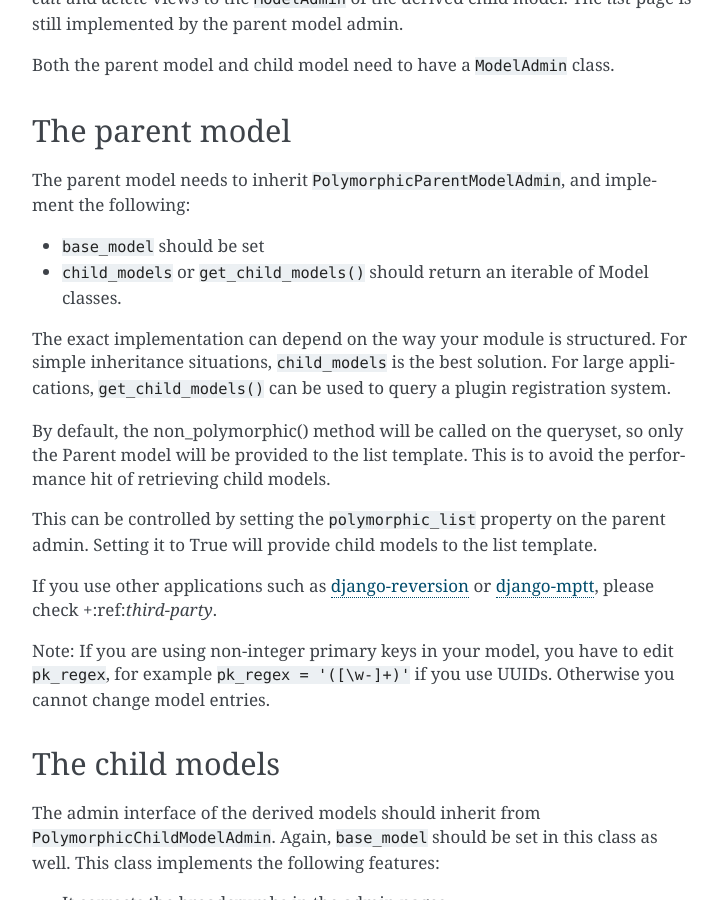
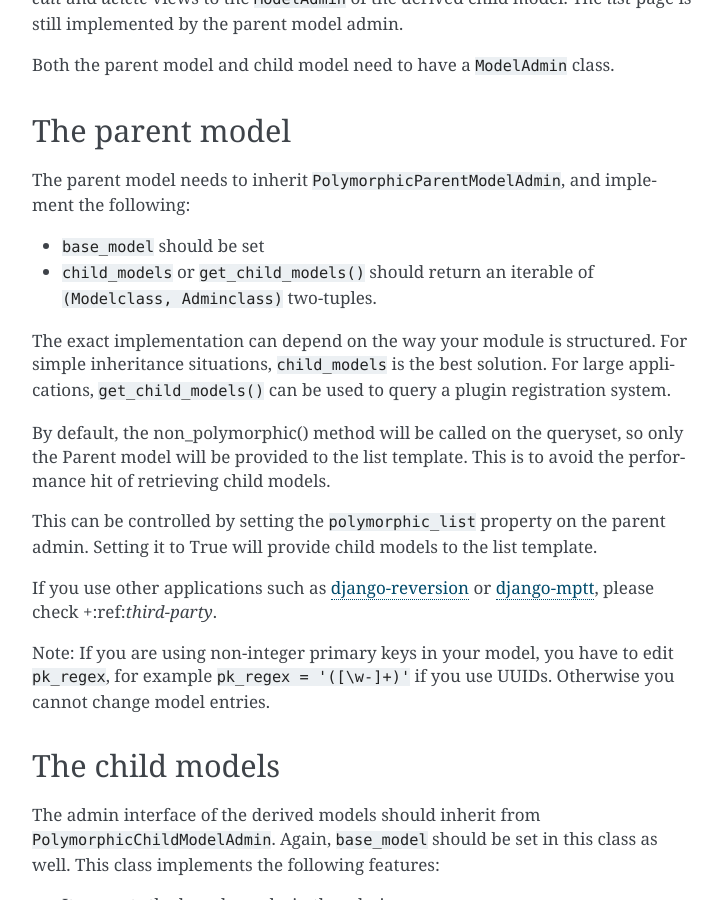
Before and after one commit to jazzband/django-polymorphic, a Sphinx documentation site: the page built from docs/admin.rst, in a window 1280 px wide and 900 px high, scrolled down 382 px. Shown: the whole window, without its empty margins (388-1110 px from the left). Built offline with Sphinx 7.4.7, drawn with Linux system fonts in a browser that asks for light colours; some of the changed lines change nothing that is shown; some of the changed text lies outside the part shown.

Commit message:
Docs: child_models should be an iterable of two-tuples

```diff
--- a/docs/admin.rst
+++ b/docs/admin.rst
@@ -21,7 +21,7 @@
 The parent model needs to inherit ``PolymorphicParentModelAdmin``, and implement the following:
 
 * ``base_model`` should be set
-* ``child_models`` or ``get_child_models()`` should return an iterable of Model classes.
+* ``child_models`` or ``get_child_models()`` should return an iterable of ``(Modelclass, Adminclass)`` two-tuples.
 
 The exact implementation can depend on the way your module is structured.
 For simple inheritance situations, ``child_models`` is the best solution.
@@ -105,7 +105,10 @@
     class ModelAParentAdmin(PolymorphicParentModelAdmin):
         """ The parent model admin """
         base_model = ModelA
-        child_models = (ModelB, ModelC)
+        child_models = [
+            (ModelB, ModelBAdmin),
+            (ModelC, ModelCAdmin),
+        ]
         list_filter = (PolymorphicChildModelFilter,)  # This is optional.
 
 
```
